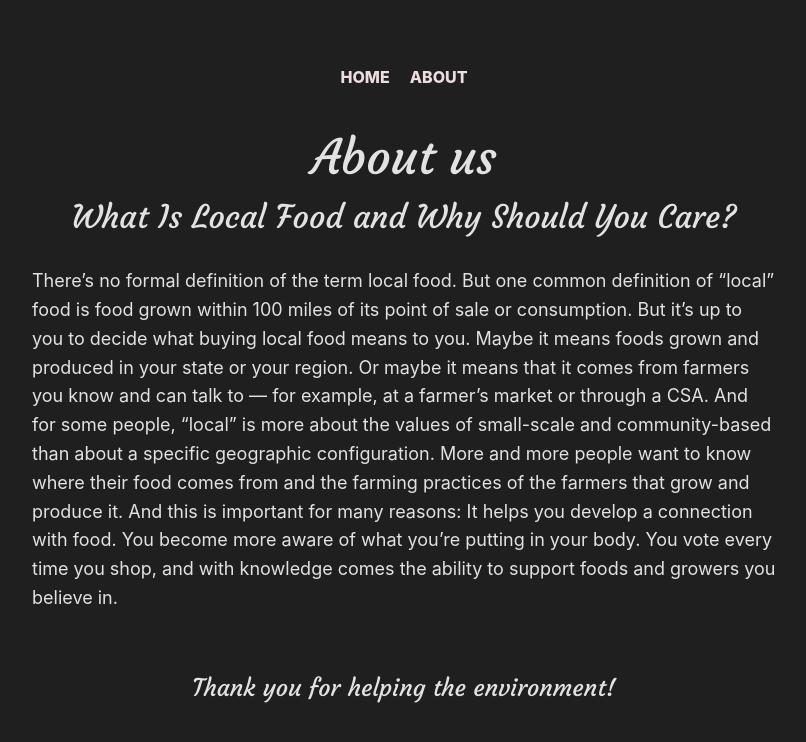
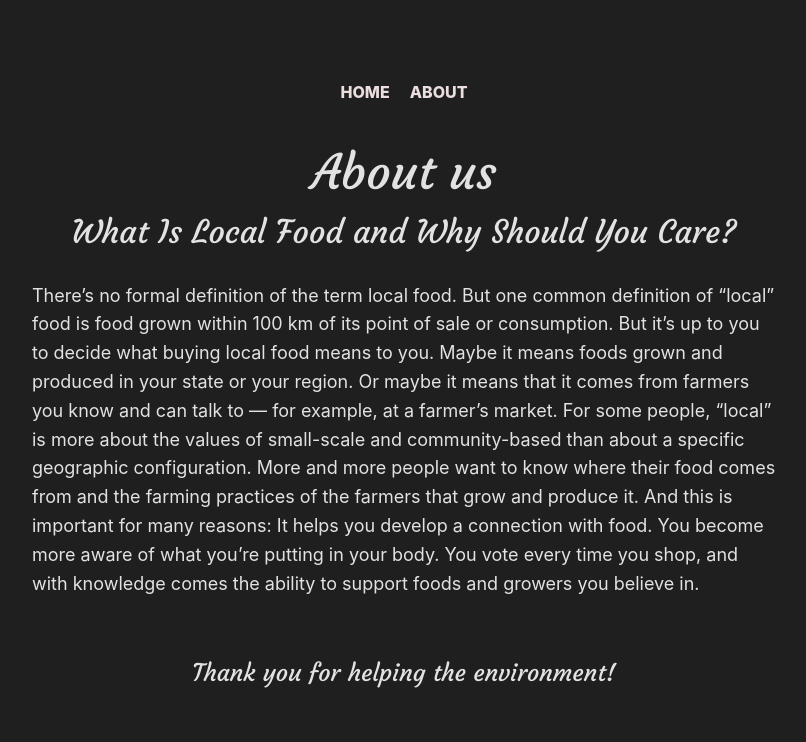
Before and after one commit to Joakim-Andersson/Seasonal-produce, a React (Create React App) app in the folder client/: page /About in a window 1280 px wide. Shown: the top 742 px of the page, without its empty margins (236-1042 px from the left). Built offline with nearby package versions, Linux system fonts and the light colour scheme.

Commit message:
Update read me

```diff
--- a/client/src/App.css
+++ b/client/src/App.css
@@ -145,6 +145,7 @@ body {
   display: flex;
   flex-direction: column;
   align-items: center;
+  text-align: center;
 }
 
 .StoryH3 {
@@ -375,6 +376,10 @@ body {
   padding: 5px 30px;
 }
 
+.url-recipe {
+  width: 100%;
+}
+
 .button-recipe {
   background-color: white;
   padding: 10px 10px;
--- a/client/src/component/About.js
+++ b/client/src/component/About.js
@@ -6,14 +6,14 @@ function About() {
             <h1>About us</h1>
             <h3>What Is Local Food and Why Should You Care?</h3>
             <p>
-                There’s no formal definition of the term local food. But one common definition of “local” food is food grown within 100 miles of its point of sale or consumption.
-                But it’s up to you to decide what buying local food means to you. Maybe it means foods grown and produced in your state or your region. Or maybe it means that it comes from farmers you know and can talk to — for example, at a farmer’s market or through a CSA. And for some people, “local” is more about the values of small-scale and community-based than about a specific geographic configuration.
+                There’s no formal definition of the term local food. But one common definition of “local” food is food grown within 100 km of its point of sale or consumption.
+                But it’s up to you to decide what buying local food means to you. Maybe it means foods grown and produced in your state or your region. Or maybe it means that it comes from farmers you know and can talk to — for example, at a farmer’s market. For some people, “local” is more about the values of small-scale and community-based than about a specific geographic configuration.
                 More and more people want to know where their food comes from and the farming practices of the farmers that grow and produce it. And this is important for many reasons:
                 It helps you develop a connection with food.
                 You become more aware of what you’re putting in your body.
                 You vote every time you shop, and with knowledge comes the ability to support foods and growers you believe in.
-</p>
-        </section>
+            </p>
+        </section >
     )
 }
 
--- a/client/src/component/Main.js
+++ b/client/src/component/Main.js
@@ -36,7 +36,7 @@ function Main({ foodNow, nowMonth }) {
                     <h3 className="recipe-header" > Recipes with {clickedVeggie} </h3>
                     <ul className="recipes" >
                         {searchState.length !== 0 && searchState.map(
-                            recipe => (<Recipe key={recipe.recipe.label} label={recipe.recipe.label} image={recipe.recipe.image} ingredient={recipe.recipe.ingredientLines} />))}
+                            recipe => (<Recipe key={recipe.recipe.label} label={recipe.recipe.label} image={recipe.recipe.image} ingredient={recipe.recipe.ingredientLines} url={recipe.recipe.url} />))}
                     </ul>
                 </section>
             )}
--- a/client/src/component/Recipe.js
+++ b/client/src/component/Recipe.js
@@ -1,7 +1,7 @@
 import React from 'react';
 
 
-function Recipe({ label, image, ingredient }) {
+function Recipe({ label, image, ingredient, url }) {
 
   return (
     <article key={Math.random()} className="flip-card" >
@@ -15,7 +15,7 @@ function Recipe({ label, image, ingredient }) {
         <div className="back">
           <h1 className="recipe-name">{label}</h1>
           {ingredient.map(ingr => <p key={Math.random()} className="ingredient-part"> {ingr} </p>)}
-          <button className="button-recipe"> See full recipe </button>
+          <a className="url-recipe" href={url} > <button className="button-recipe"> Take me to full recipe </button> </a>
         </div>
       </div>
     </article>
```
Also changed, not shown: 1 other file (tests, documents, lock files or other folders).
